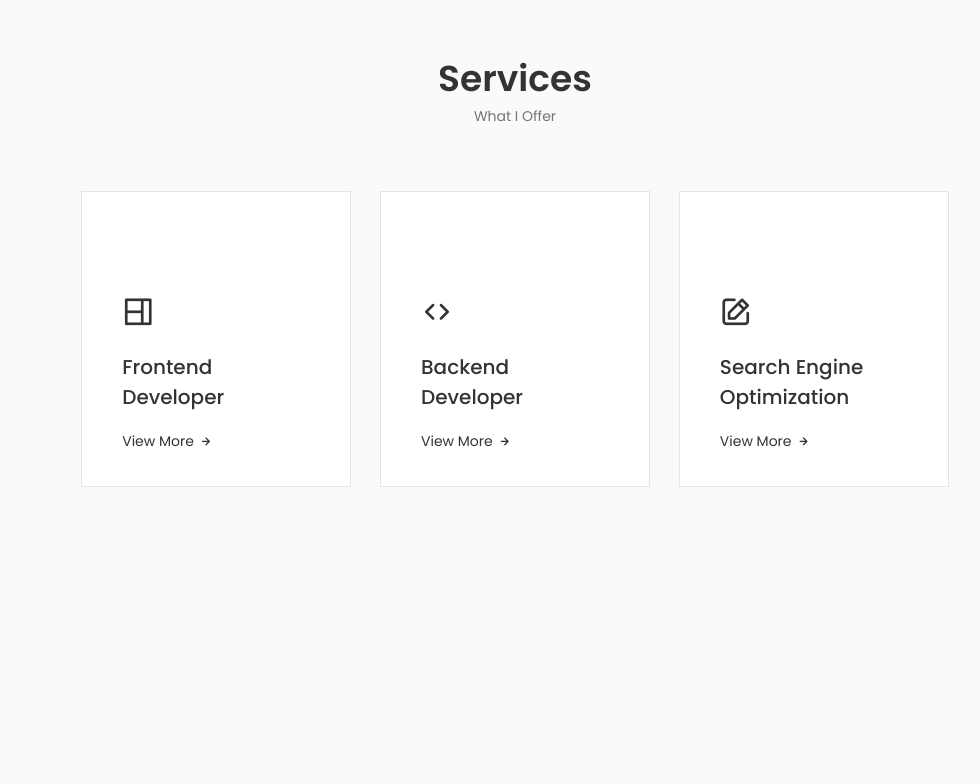
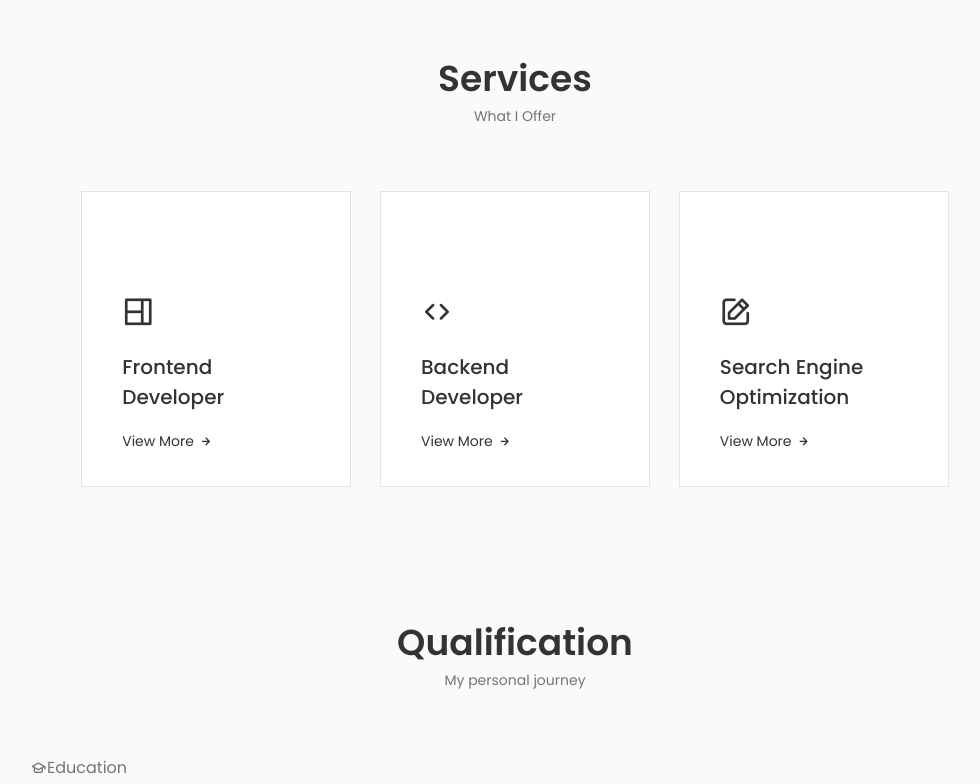
Before and after one commit to coxmd/My-React-Website, a React (Vite) app: page / in a window 1280 px wide. Shown: the part 2000-2784 px from the top of the page, without its empty margins (125-1105 px from the left). Before the commit the page ends 2519 px from the top, so only its background shows below. Built offline with nearby package versions, Linux system fonts and the light colour scheme.

Commit message:
Added html content for the education section of webpage

```diff
--- a/src/App.jsx
+++ b/src/App.jsx
@@ -5,6 +5,7 @@
 import About from "./components/about/About";
 import Skills from "./components/skills/Skills";
 import Services from "./components/services/Services";
+import Qualification from "./components/qualification/Qualification";
 
 function App() {
   return (
@@ -16,6 +17,7 @@
         <About />
         <Skills />
         <Services />
+        <Qualification />
       </main>
     </>
   );
--- /dev/null
+++ b/src/components/qualification/Qualification.jsx
@@ -0,0 +1,98 @@
+import React from "react";
+import "./qualification.css";
+
+function Qualification() {
+  return (
+    <section className="qualification section">
+      <h2 className="section__title">Qualification</h2>
+      <span className="section__subtitle">My personal journey</span>
+
+      <div className="qualification__container container">
+        <div className="qualification__tabs">
+          <div className="qualification__button qualification__active button--flex">
+            <i className="uil uil-graduation-cap qualification__icon"></i>
+            Education
+          </div>
+        </div>
+
+        <div className="qualification__sections">
+          <div className="qualification__content">
+            <div className="qualification__data">
+              <div>
+                <h3 className="qualification__title">
+                  Bachelor of Science Information Technology
+                </h3>
+                <span className="qualification__subtitle">
+                  Machakos University
+                </span>
+                <div className="qualification__calender">
+                  <i className="uil uil-calendar-alt"></i> 2019 - Present
+                </div>
+              </div>
+
+              <div>
+                <span className="qualification__rounder"></span>
+                <span className="qualification__line"></span>
+              </div>
+            </div>
+
+            <div className="qualification__data">
+              <div></div>
+
+              <div>
+                <span className="qualification__rounder"></span>
+                <span className="qualification__line"></span>
+              </div>
+              <div>
+                <h3 className="qualification__title">Software Engineering</h3>
+                <span className="qualification__subtitle">
+                  Machakos University
+                </span>
+                <div className="qualification__calender">
+                  <i className="uil uil-calendar-alt"></i> 2021 - Present
+                </div>
+              </div>
+            </div>
+
+            <div className="qualification__data">
+              <div>
+                <h3 className="qualification__title">Web Development</h3>
+                <span className="qualification__subtitle">
+                  Machakos University
+                </span>
+                <div className="qualification__calender">
+                  <i className="uil uil-calendar-alt"></i> 2019 - 2021
+                </div>
+              </div>
+
+              <div>
+                <span className="qualification__rounder"></span>
+                <span className="qualification__line"></span>
+              </div>
+            </div>
+
+            <div className="qualification__data">
+              <div></div>
+
+              <div>
+                <span className="qualification__rounder"></span>
+                <span className="qualification__line"></span>
+              </div>
+              <div>
+                <h3 className="qualification__title">Frontend Developer</h3>
+                <span className="qualification__subtitle">
+                  Machakos University
+                </span>
+                <div className="qualification__calender">
+                  <i className="uil uil-calendar-alt"></i> 2021 - 2022
+                </div>
+              </div>
+            </div>
+          </div>
+        </div>
+      </div>
+    </section>
+  );
+}
+
+export default Qualification;
```
Also changed, not shown: src/components/qualification/qualification.css (added).
